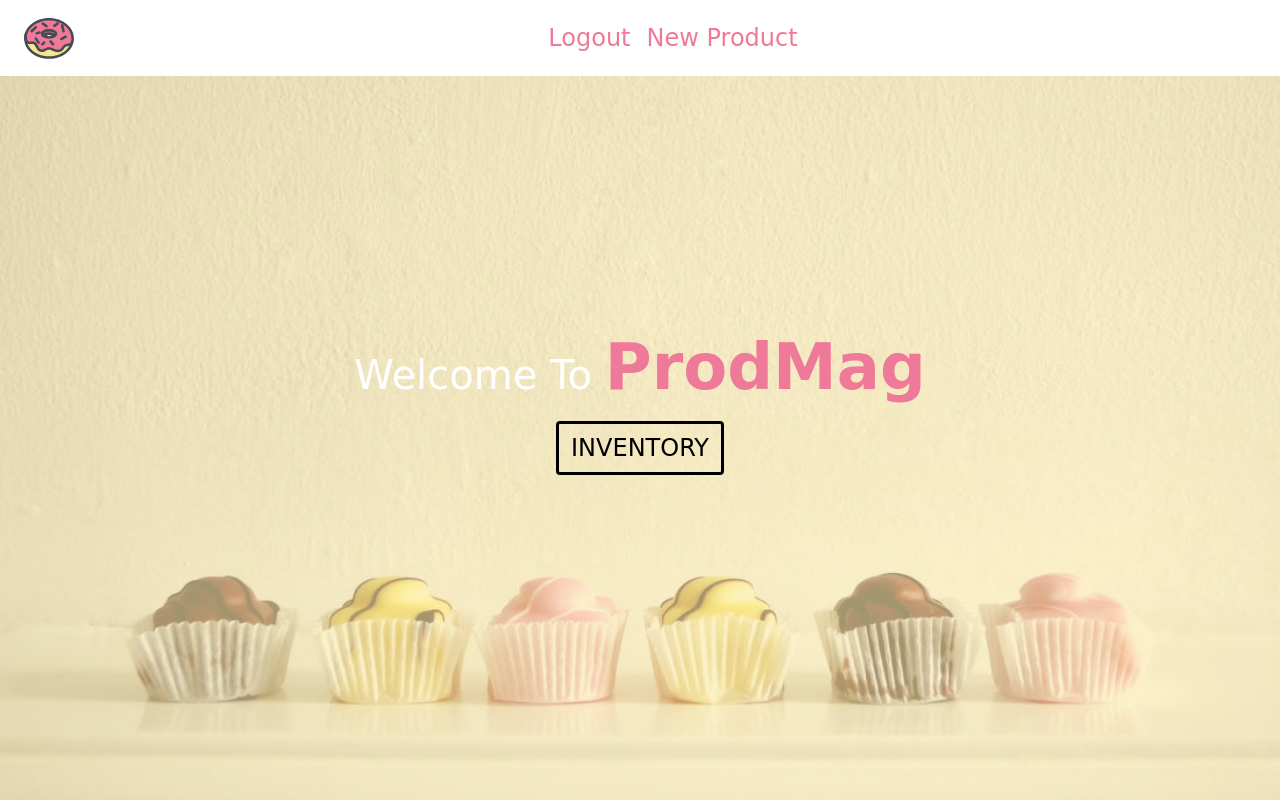
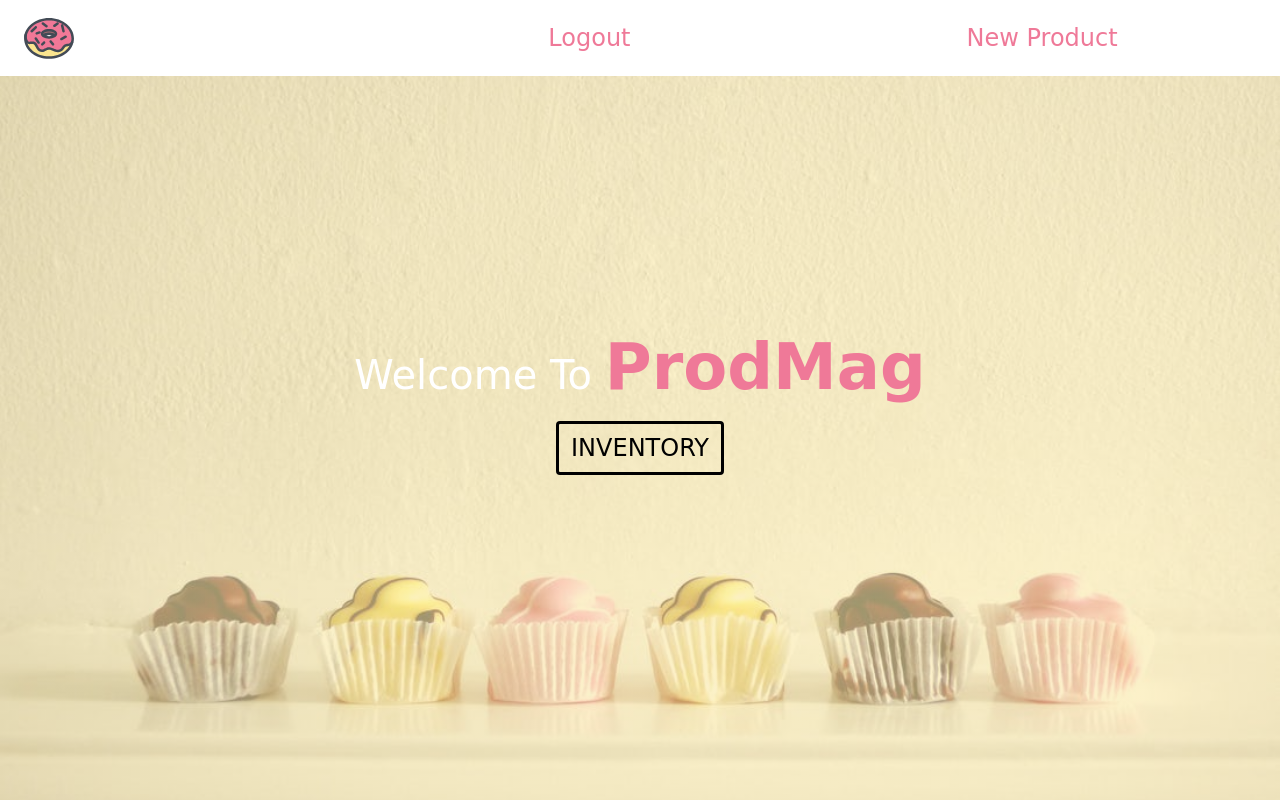
Before and after one commit to josemak25/Product_And_Inventory_Management_Solution, a website: page index.html in a window 1280 px wide. Shown: the top 800 px of the page. Drawn offline with nearby package versions, Linux system fonts and the light colour scheme; some packages are replaced by stand-ins of ours; no server answers; a script that the page names is missing.

Commit message:
Fixed navbar style

```diff
--- a/css/style.css
+++ b/css/style.css
@@ -137,3 +137,9 @@ body {
 #search-icon {
   cursor: pointer;
 }
+
+.navbar-expand-lg .navbar-nav .nav-link {
+  padding-right: 0.5rem;
+  padding-left: 0.5rem;
+  margin-left: 20rem;
+}
```
